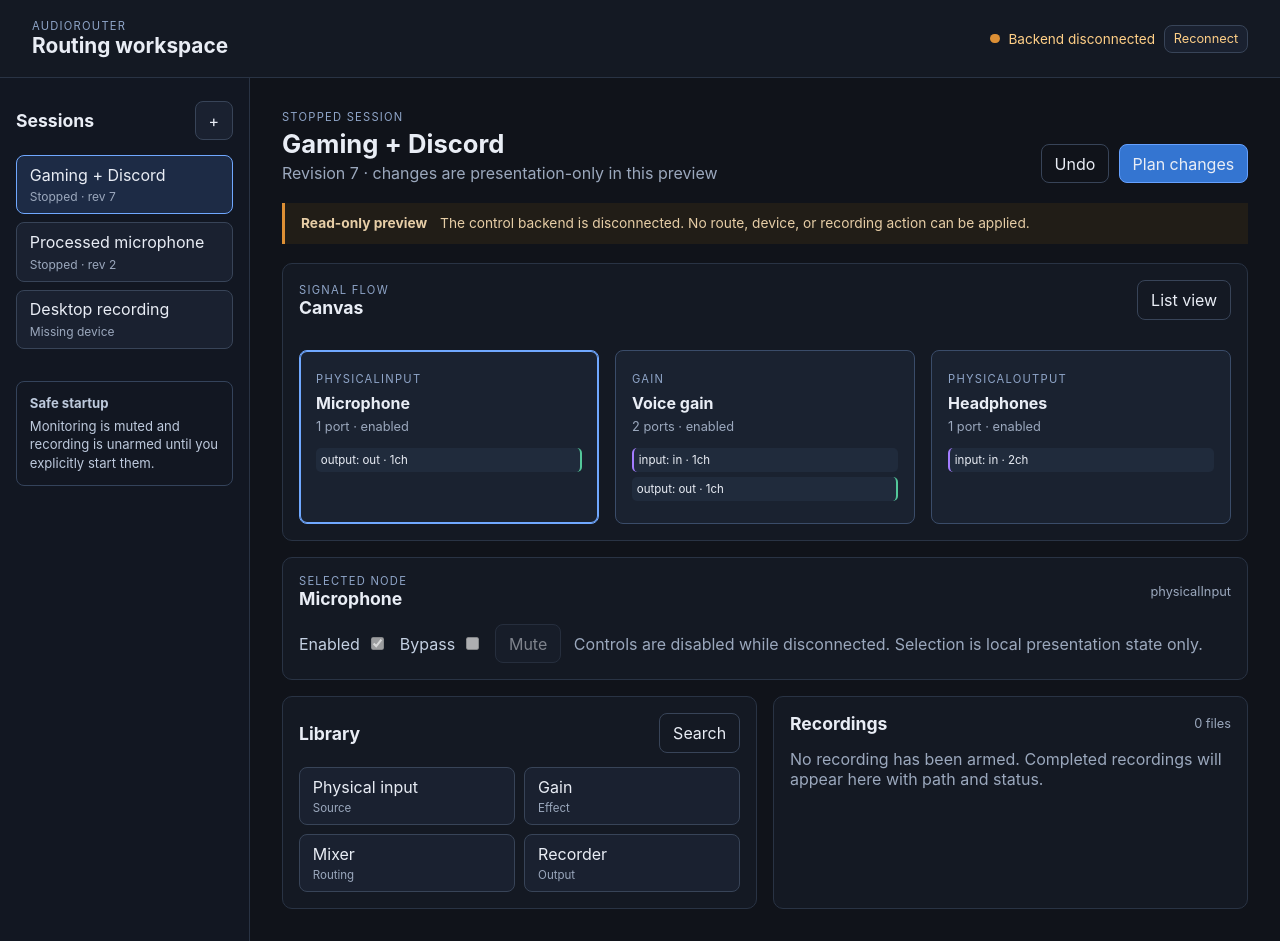
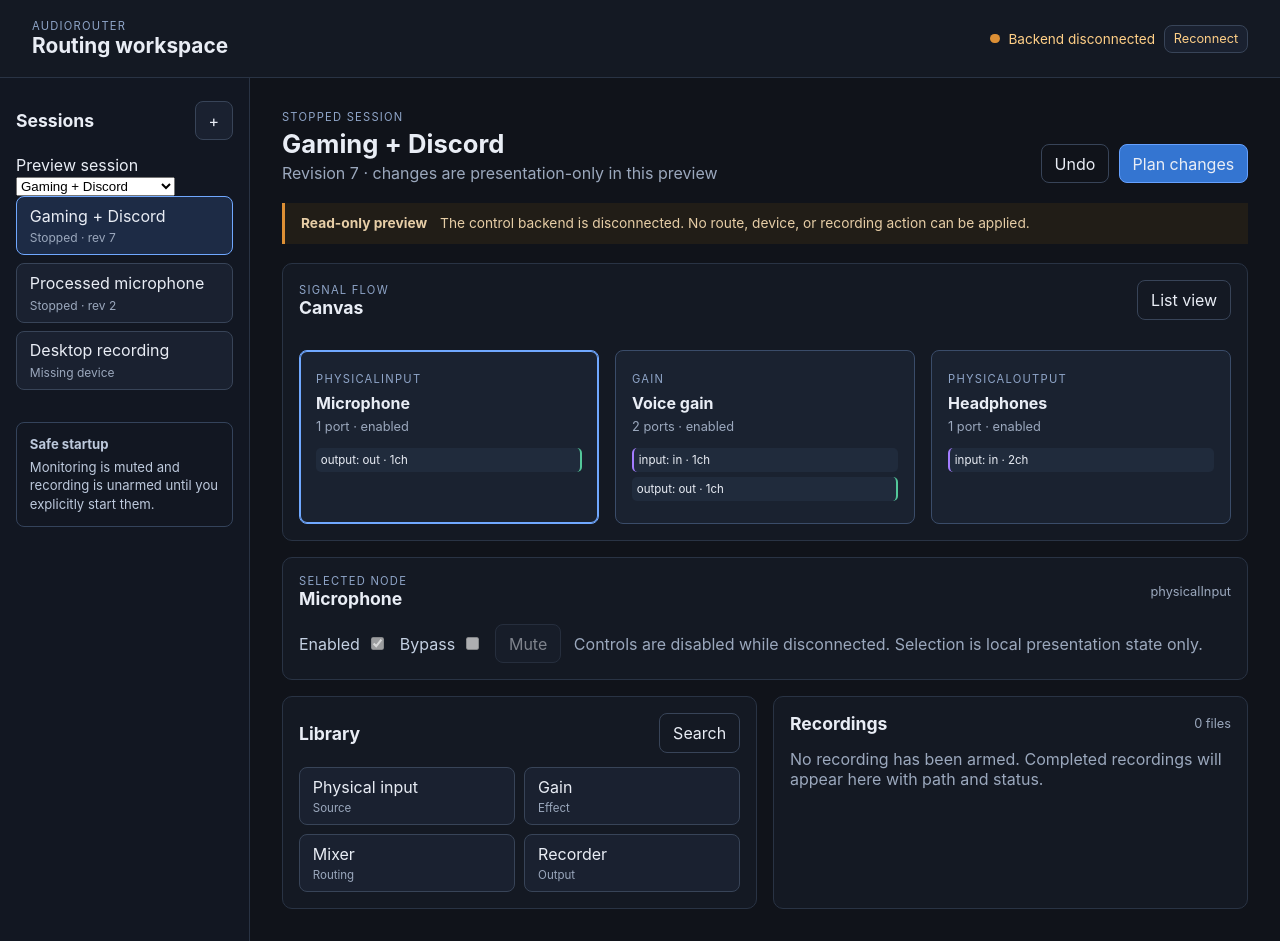
Before and after one commit to MrDesjardins/audiorouter, a React (Vite) app in the folder ui/: page / in a window 1280 px wide. Built offline with nearby package versions, Linux system fonts and the light colour scheme.

Commit message:
Add safe UI session picker

```diff
--- a/ui/src/App.tsx
+++ b/ui/src/App.tsx
@@ -1,7 +1,7 @@
 import { useEffect, useState } from "react";
 import type { Node } from "@audiorouter/contracts";
 import { createDisconnectedBackend } from "./backend";
-import { demoSession } from "./fixtures";
+import { demoSession, demoSessions } from "./fixtures";
 
 const backend = createDisconnectedBackend();
 
@@ -20,6 +20,7 @@ function NodeCard({ node, selected, onSelect }: { node: Node; selected: boolean;
 
 export function App() {
   const [snapshot, setSnapshot] = useState<Awaited<ReturnType<typeof backend.snapshot>> | null>(null);
+  const [selectedSessionId, setSelectedSessionId] = useState(demoSession.id);
   const [selectedNodeId, setSelectedNodeId] = useState(demoSession.nodes[0].id);
   useEffect(() => {
     let mounted = true;
@@ -28,7 +29,8 @@ export function App() {
     });
     return () => { mounted = false; };
   }, []);
-  const session = snapshot?.session ?? demoSession;
+  const availableSessions = snapshot ? [snapshot.session, ...demoSessions.filter((item) => item.id !== snapshot.session.id)] : demoSessions;
+  const session = availableSessions.find((item) => item.id === selectedSessionId) ?? availableSessions[0];
   const selectedNode = session.nodes.find((node) => node.id === selectedNodeId) ?? session.nodes[0];
   const connectionLabel = backend.connected ? "Backend connected" : "Backend disconnected";
   return (
@@ -45,6 +47,7 @@ export function App() {
       <div className="workspace-grid">
         <aside className="sidebar" aria-label="Sessions">
           <div className="section-heading"><h2>Sessions</h2><button type="button" aria-label="Create session">+</button></div>
+          <label className="session-picker">Preview session<select value={session.id} onChange={(event) => setSelectedSessionId(event.target.value)}>{availableSessions.map((item) => <option key={item.id} value={item.id}>{item.name}</option>)}</select></label>
           <button type="button" className="session-item selected"><span>{demoSession.name}</span><small>Stopped · rev {demoSession.revision}</small></button>
           <button type="button" className="session-item"><span>Processed microphone</span><small>Stopped · rev 2</small></button>
           <button type="button" className="session-item"><span>Desktop recording</span><small>Missing device</small></button>
--- a/ui/src/fixtures.ts
+++ b/ui/src/fixtures.ts
@@ -13,3 +13,9 @@ export const demoSession: Session = {
   ],
   edges: [],
 };
+
+export const demoSessions: Session[] = [
+  demoSession,
+  { ...demoSession, id: "processed-microphone", name: "Processed microphone", revision: 2 },
+  { ...demoSession, id: "desktop-recording", name: "Desktop recording", revision: 1 },
+];
```
Also changed, not shown: 2 other files (tests, documents, lock files or other folders).
